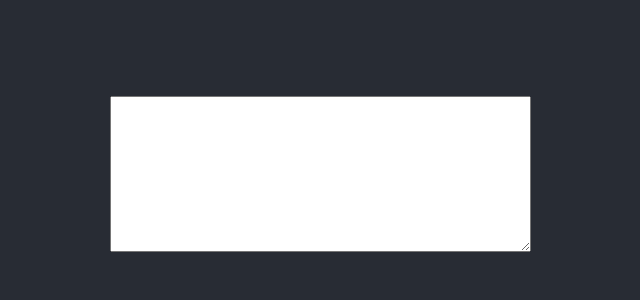
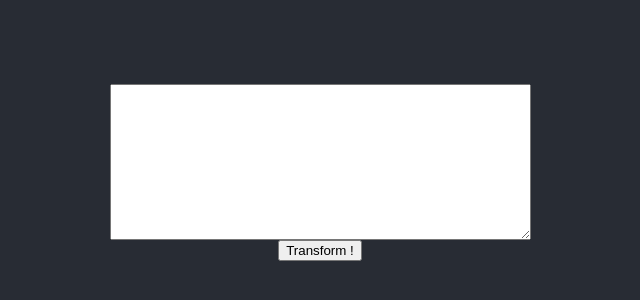
Before and after one commit to a2n-off/mirna-to-rt-stemloop-qpcr, a React (Create React App) app: page / in a window 1280 px wide. Shown: the part 216-516 px from the top of the page, without its empty margins (320-960 px from the left). Built offline with nearby package versions, Linux system fonts and the light colour scheme.

Commit message:
⚗ feat(import fasta): check the mirna

```diff
--- a/src/App-tx.tsx
+++ b/src/App-tx.tsx
@@ -1,12 +1,16 @@
 import React, {ChangeEvent, useState} from 'react';
 import './App.css';
+import {validateMirna, transformMiarnToPrimer} from './utils';
 
 interface Line {
   type: string
   value: string
+  errors: string[]
 }
 
 const App: React.FunctionComponent = () => {
+  const [primerPrefix] = useState<string>('gcggcg');
+  const [primerSuffix] = useState<string>('AAAAAA');
   const [fasta, setFasta] = useState<string>('');
   const [fastaReverse, setFastaReverse] = useState<Line[] | null>();
 
@@ -32,16 +36,42 @@ const App: React.FunctionComponent = () => {
    */
   function setValue(event: ChangeEvent<HTMLTextAreaElement>): void {
     const value = event.target.value;
-    const arrayValues = value.split('\n');
+    setFasta(value);
+  }
+
+  /**
+   * handle the submit button
+   * @return {void} set state
+   */
+  function handleSubmit(): void {
+    const arrayValues = fasta.split('\n');
     const lines = [];
+
     for(const line in arrayValues) {
-      const cline = arrayValues[line];
+      // stock the current line & init error array
+      let cline = arrayValues[line];
+      let errors: string[] = [];
+
+      // check the type
+      const type = setTypeOfLine(cline);
+
+      // if the type is a sequence transform the data
+      if (type === 'sequence') {
+        // check the format
+        errors = validateMirna(cline);
+        // if the format is ok transform the data
+        if (!errors) {
+          cline = transformMiarnToPrimer(cline, primerPrefix, primerSuffix)
+        }
+      }
+
       lines.push({
-        type: setTypeOfLine(cline),
-        value: cline
+        type,
+        value: cline,
+        errors
       })
     }
-    setFasta(value);
+
     setFastaReverse(lines);
   }
 
@@ -49,24 +79,29 @@ const App: React.FunctionComponent = () => {
     <div className="App">
       <div className="App-header">
         <textarea cols={50} rows={10} value={fasta} onChange={(event: ChangeEvent<HTMLTextAreaElement>) => setValue(event)}/>
+        <button onClick={() => handleSubmit()}>Transform !</button>
+        <table>
+          <tbody>
           <tr>
-          <td>
+            <td className="table-type">
               {fastaReverse && fastaReverse.map((line: Line, key:number) => (
                 <React.Fragment key={key+'typefrag'}>
-                <span key={key+'typespan'}>{line.type}</span>
+                  <span className={line.errors.length > 0 ? 'error' : line.type} key={key+'typespan'}>{line.type}</span>
                   <br key={key+'typebr'}/>
                 </React.Fragment>
               ))}
             </td>
-          <td>
+            <td className="table-value">
               {fastaReverse && fastaReverse.map((line: Line, key:number) => (
                 <React.Fragment key={key+'valuefrag'}>
-                <span key={key+'valuespan'}>{line.value}</span>
+                  <span className={line.errors.length > 0 ? 'error' : line.type} key={key+'valuespan'}>{line.value}</span>
                   <br key={key+'valuebr'}/>
                 </React.Fragment>
               ))}
             </td>
           </tr>
+          </tbody>
+        </table>
       </div>
     </div>
   );
--- a/src/App.css
+++ b/src/App.css
@@ -1,7 +1,25 @@
+/* perso */
 td {
   padding: 10px;
 }
 
+.table-value {
+  text-align: left;
+}
+.table-type {
+  text-align: right;
+}
+
+.error {
+  color: red;
+}
+
+.name {color: chartreuse}
+.sequence {color: orange}
+.com {color: aquamarine}
+.unknown {color: #61dafb}
+
+/* natif */
 .App {
   text-align: center;
 }
--- a/src/utils.tsx
+++ b/src/utils.tsx
@@ -1,3 +1,25 @@
+/**
+ * check the mirna
+ * length is between 20 & 24
+ * authorized characters is ATGC | AUGC
+ * @param {string} mirna the value of mirna you want to check
+ * @return {string[]} array of error
+ */
+export function validateMirna(mirna: string): string[] {
+  const authorizedCharacters = new RegExp('^[AUTGCautgc]+$');
+  const errors = [];
+  if (!mirna) {
+    errors.push('Empty value');
+  }
+  if (mirna.length < 20 || mirna.length > 24) {
+    errors.push('miRNA length is between 20 and 24');
+  }
+  if (!authorizedCharacters.test(mirna)) {
+    errors.push('Authorized characters : ATGC or AUGC');
+  }
+  return errors;
+}
+
 /**
  * make the reverse complement for one letter
  * @param {string} letter
```
Lines whose indentation alone changed are shown as unchanged.
